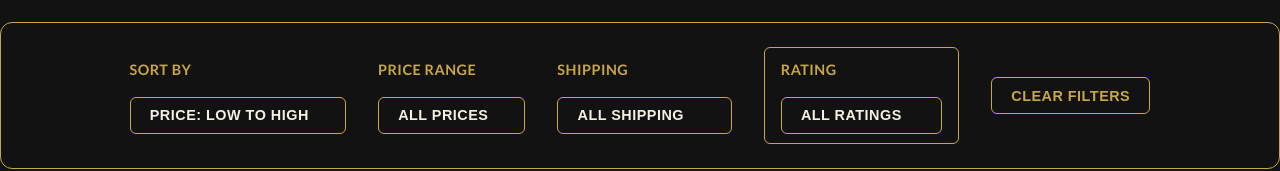
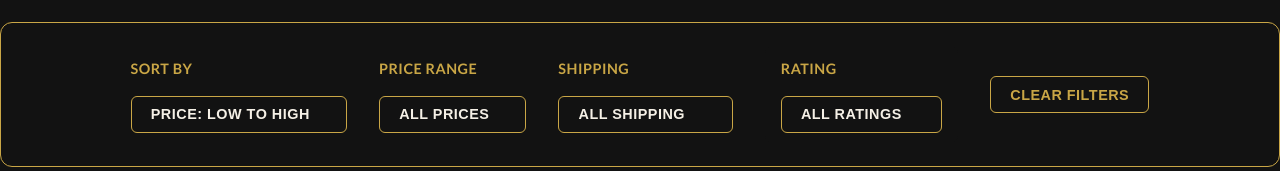
Before and after one commit to awdiawdoiawjdioajw/Fragrance-Collect, a plain HTML site: page main.html in a window 1280 px wide. Shown: the part 802-973 px from the top of the page. Drawn offline with nearby package versions, Linux system fonts and the light colour scheme; no server answers.

Commit message:
Remove border from rating filter - Clean up All Ratings styling

```diff
--- a/styles.css
+++ b/styles.css
@@ -1096,23 +1096,33 @@ h1, h2, h3, h4, h5, h6 {
 .filter-input,
 .sort-select,
 .price-range-input,
-.brand-filter,
+.brand-filter {
+    background: var(--soft-black) !important;
+    color: var(--warm-white) !important;
+    border: 1px solid var(--antique-gold) !important;
+}
+
 .rating-filter {
     background: var(--soft-black) !important;
     color: var(--warm-white) !important;
-    border: 1px solid var(--antique-gold) !important;
+    border: none !important;
 }
 
 .filter-select:focus,
 .filter-input:focus,
 .sort-select:focus,
 .price-range-input:focus,
-.brand-filter:focus,
-.rating-filter:focus {
+.brand-filter:focus {
     background: var(--dark-gray) !important;
     border-color: var(--antique-gold) !important;
     outline: none !important;
     box-shadow: 0 0 0 2px rgba(201, 166, 70, 0.2) !important;
+}
+
+.rating-filter:focus {
+    background: var(--dark-gray) !important;
+    outline: none !important;
+    box-shadow: none !important;
 }
 
 .filter-container {
@@ -2282,7 +2292,6 @@ textarea:focus {
 .sort-select,
 .price-range-input,
 .brand-filter,
-.rating-filter,
 .sort-option,
 .store-option {
     background: var(--soft-black) !important;
@@ -2294,16 +2303,31 @@ textarea:focus {
     transition: all 0.3s ease;
 }
 
+.rating-filter {
+    background: var(--soft-black) !important;
+    color: var(--warm-white) !important;
+    border: none !important;
+    border-radius: 6px;
+    padding: 0.6rem 1rem;
+    font-size: 0.9rem;
+    transition: all 0.3s ease;
+}
+
 .filter-select:focus,
 .filter-input:focus,
 .sort-select:focus,
 .price-range-input:focus,
-.brand-filter:focus,
-.rating-filter:focus {
+.brand-filter:focus {
     background: var(--dark-gray) !important;
     border-color: var(--antique-gold) !important;
     outline: none !important;
     box-shadow: 0 0 0 2px rgba(201, 166, 70, 0.2) !important;
+}
+
+.rating-filter:focus {
+    background: var(--dark-gray) !important;
+    outline: none !important;
+    box-shadow: none !important;
 }
 
 .sort-option:hover,
```
